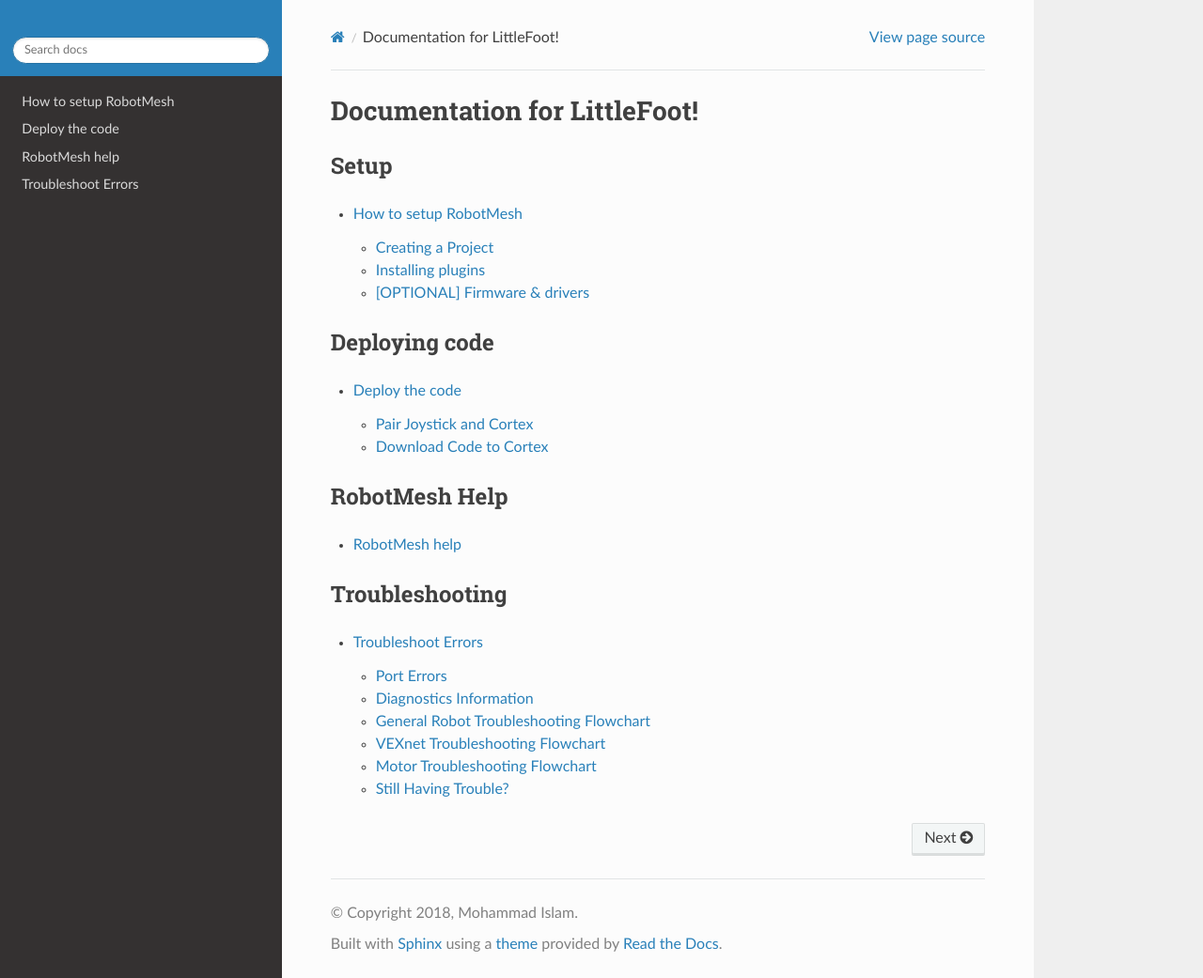
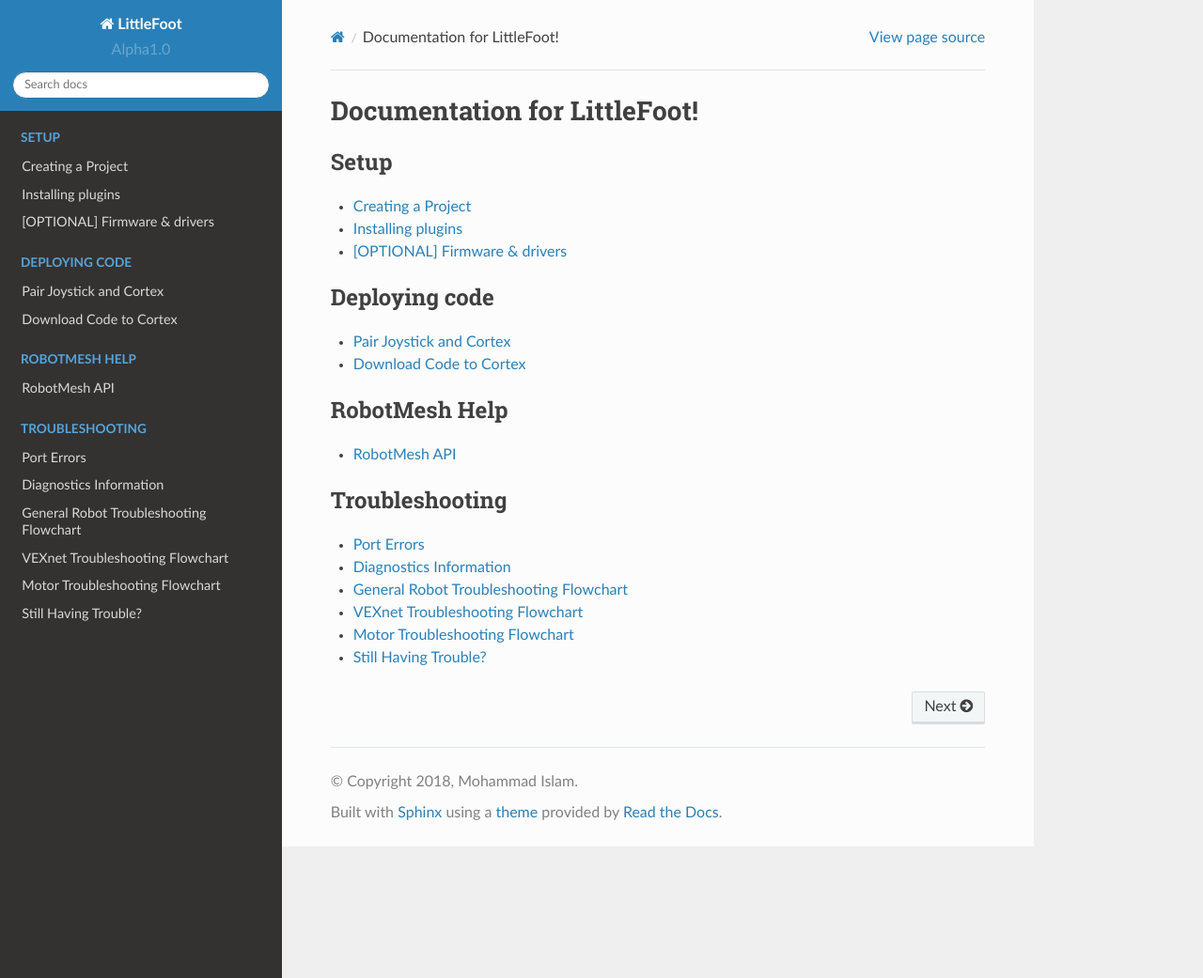
Before and after one commit to adam-mcdaniel/LittleFoot, a Sphinx documentation site: the page built from docs/index.rst, in a window 1280 px wide and 1041 px high. Shown: the whole window at 94% size. Built offline with Sphinx 7.4.7 and the Read the Docs theme 2.0.0, drawn with Linux system fonts in a browser that asks for light colours.

Commit message:
optimized sidebars

```diff
--- a/docs/RobotMesh API.rst
+++ b/docs/RobotMesh API.rst
@@ -1,5 +1,5 @@
-RobotMesh help
-==============
+RobotMesh API
+=============
 
 To program the VEX EDR (Cortex) controller:
 
--- a/docs/Setup RobotMesh.rst
+++ b/docs/Setup RobotMesh.rst
@@ -1,8 +1,5 @@
-How to setup RobotMesh
-======================
-
 Creating a Project
--------------------
+==================
 
 - First Navigate to `RobotMesh Studio <https://www.robotmesh.com/studio>`_
 - Click on *Create a New Project* button
@@ -28,7 +25,7 @@
 
 
 Installing plugins
-------------------
+==================
 *To install the plugins follow the guide at bottom of your screen or you can follow along with the guide*
 
 - Click on the "Please install it..." link on your project IDE.
@@ -66,7 +63,7 @@
 
 
 [OPTIONAL] Firmware & drivers
-------------------------------
+=============================
 ``All drivers and firmwares are availavle`` `here <http://www.vex.com/firmware>`_
 
 - Only for Windows:
--- a/docs/Troubleshooting.rst
+++ b/docs/Troubleshooting.rst
@@ -1,18 +1,12 @@
-
-
-
-
-Troubleshoot Errors
-===================
 Port Errors
------------
+===========
     For all port errors
 
     - Unplug and re-plug the USB cable
 
 
 Diagnostics Information
------------------------
+=======================
 
 *Refer to the following chart for Joystick and Cortex LED patterns and meanings.*
 
@@ -23,14 +17,14 @@
 
 
 General Robot Troubleshooting Flowchart
----------------------------------------
+=======================================
 
 .. image:: https://curriculum.vexrobotics.com/sites/default/files/styles/large/public/AP2-19.jpg
 
 
 
 VEXnet Troubleshooting Flowchart
---------------------------------
+================================
 
 .. image:: https://curriculum.vexrobotics.com/sites/default/files/styles/large/public/AP2-20.jpg
 
@@ -38,13 +32,14 @@
 
 
 Motor Troubleshooting Flowchart
--------------------------------
+===============================
 
 .. image:: https://curriculum.vexrobotics.com/sites/default/files/styles/large/public/AP2-21.jpg
 
 
 Still Having Trouble?
----------------------
+=====================
+
     If you're still having trouble,
 
     Refer to `VEXnet User's Guide <https://curriculum.vexrobotics.com/appendices/appendix-2.html>`_ for further help
--- a/docs/conf.py
+++ b/docs/conf.py
@@ -80,11 +80,11 @@
 #
 html_theme = 'sphinx_rtd_theme'
 html_theme_path = [sphinx_rtd_theme.get_html_theme_path()]
-html_theme_options = {
-    'logo_only': True,
-    'display_version': False,
-}
-html_logo = 'img/robot.png'
+#html_theme_options = {
+#    'logo_only': True,
+#    'display_version': False,
+#}
+#html_logo = 'img/robot.png'
 # Theme options are theme-specific and customize the look and feel of a theme
 # further.  For a list of options available for each theme, see the
 # documentation.
--- a/docs/index.rst
+++ b/docs/index.rst
@@ -6,32 +6,30 @@
 Documentation for LittleFoot!
 =============================
 
-Setup
------
+
 .. toctree::
    :maxdepth: 2
+   :caption: Setup
 
    Setup RobotMesh
 
 
-Deploying code
---------------
 .. toctree::
    :maxdepth: 2
+   :caption: Deploying code
 
    Deploy Code
 
 
-RobotMesh Help
----------------
 .. toctree::
    :maxdepth: 2
+   :caption: RobotMesh Help
 
    RobotMesh API
 
-Troubleshooting
----------------
+
 .. toctree::
    :maxdepth: 2
+   :caption: Troubleshooting
 
    Troubleshooting
```
Also changed, not shown: docs/Deploy Code.rst (+4 -4 lines), 1 other file.
